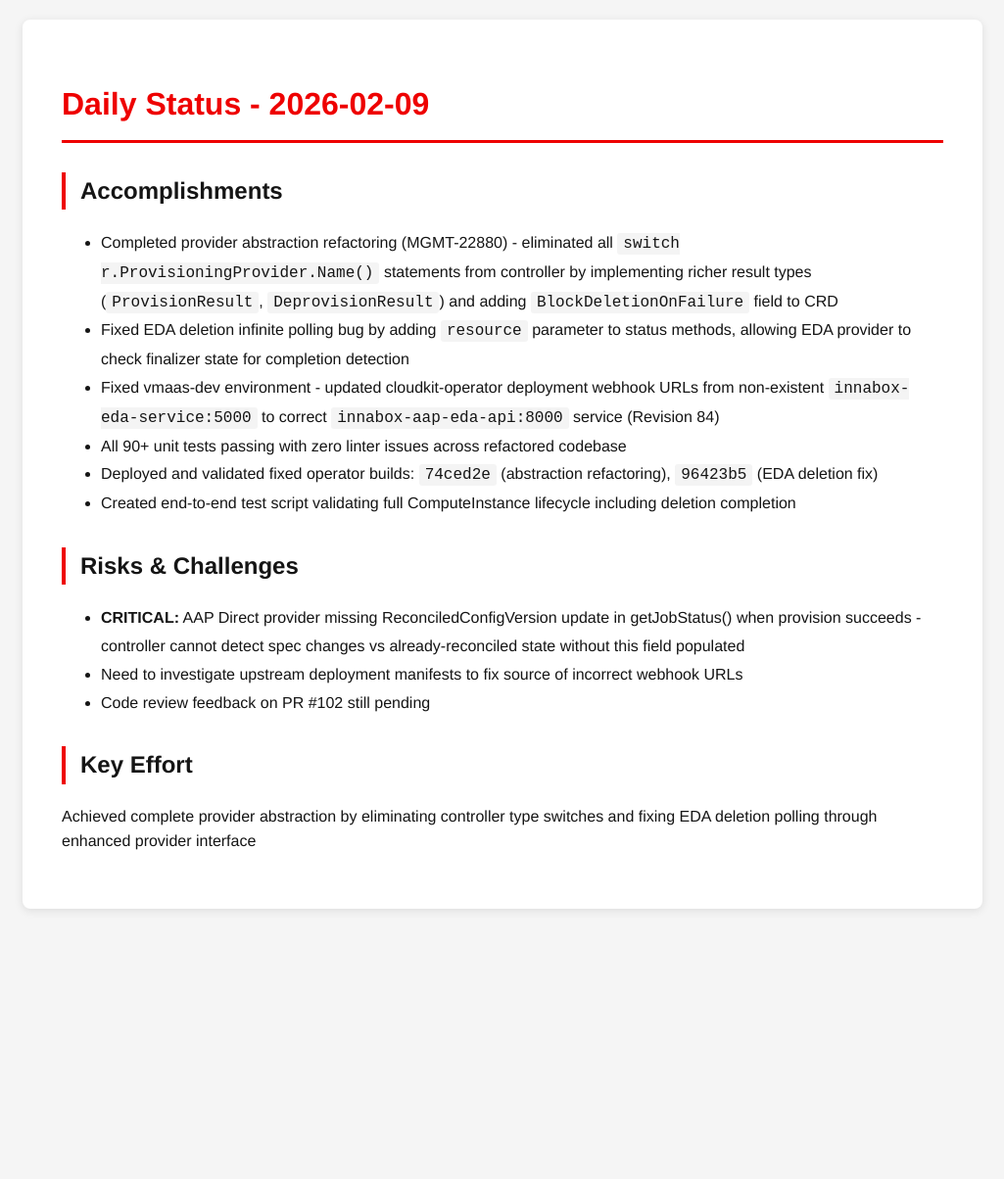
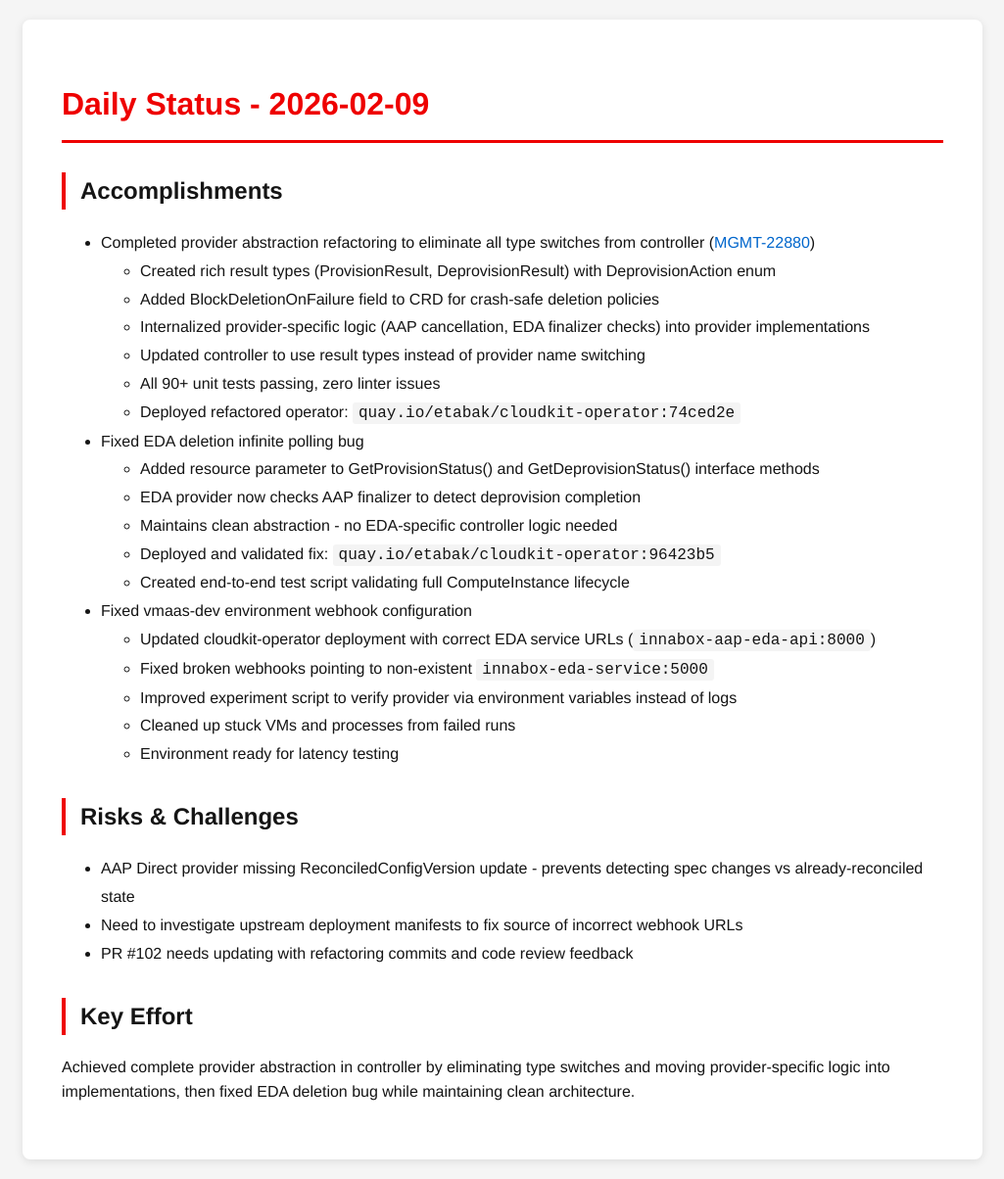
Before and after one commit to tzvatot/daily-status, a Jekyll site: the page built from 2026-02-09.md, in a window 1280 px wide. Shown: the whole page at 98% size, without its empty margins (127-1152 px from the left). Built offline with Jekyll 4.4.1, drawn with Linux system fonts in a browser that asks for light colours; before the commit the page ends 948 px from its top, so only the background shows below that.

Commit message:
Daily status update - 2026-02-09

```diff
--- a/2026-02-09.md
+++ b/2026-02-09.md
@@ -7,17 +7,30 @@ date: 2026-02-09
 # Daily Status - 2026-02-09
 
 ## Accomplishments
-- Completed provider abstraction refactoring (MGMT-22880) - eliminated all `switch r.ProvisioningProvider.Name()` statements from controller by implementing richer result types (`ProvisionResult`, `DeprovisionResult`) and adding `BlockDeletionOnFailure` field to CRD
-- Fixed EDA deletion infinite polling bug by adding `resource` parameter to status methods, allowing EDA provider to check finalizer state for completion detection
-- Fixed vmaas-dev environment - updated cloudkit-operator deployment webhook URLs from non-existent `innabox-eda-service:5000` to correct `innabox-aap-eda-api:8000` service (Revision 84)
-- All 90+ unit tests passing with zero linter issues across refactored codebase
-- Deployed and validated fixed operator builds: `74ced2e` (abstraction refactoring), `96423b5` (EDA deletion fix)
-- Created end-to-end test script validating full ComputeInstance lifecycle including deletion completion
+- Completed provider abstraction refactoring to eliminate all type switches from controller ([MGMT-22880](https://issues.redhat.com/browse/MGMT-22880))
+  - Created rich result types (ProvisionResult, DeprovisionResult) with DeprovisionAction enum
+  - Added BlockDeletionOnFailure field to CRD for crash-safe deletion policies
+  - Internalized provider-specific logic (AAP cancellation, EDA finalizer checks) into provider implementations
+  - Updated controller to use result types instead of provider name switching
+  - All 90+ unit tests passing, zero linter issues
+  - Deployed refactored operator: `quay.io/etabak/cloudkit-operator:74ced2e`
+- Fixed EDA deletion infinite polling bug
+  - Added resource parameter to GetProvisionStatus() and GetDeprovisionStatus() interface methods
+  - EDA provider now checks AAP finalizer to detect deprovision completion
+  - Maintains clean abstraction - no EDA-specific controller logic needed
+  - Deployed and validated fix: `quay.io/etabak/cloudkit-operator:96423b5`
+  - Created end-to-end test script validating full ComputeInstance lifecycle
+- Fixed vmaas-dev environment webhook configuration
+  - Updated cloudkit-operator deployment with correct EDA service URLs (`innabox-aap-eda-api:8000`)
+  - Fixed broken webhooks pointing to non-existent `innabox-eda-service:5000`
+  - Improved experiment script to verify provider via environment variables instead of logs
+  - Cleaned up stuck VMs and processes from failed runs
+  - Environment ready for latency testing
 
 ## Risks & Challenges
-- **CRITICAL:** AAP Direct provider missing ReconciledConfigVersion update in getJobStatus() when provision succeeds - controller cannot detect spec changes vs already-reconciled state without this field populated
+- AAP Direct provider missing ReconciledConfigVersion update - prevents detecting spec changes vs already-reconciled state
 - Need to investigate upstream deployment manifests to fix source of incorrect webhook URLs
-- Code review feedback on PR #102 still pending
+- PR #102 needs updating with refactoring commits and code review feedback
 
 ## Key Effort
-Achieved complete provider abstraction by eliminating controller type switches and fixing EDA deletion polling through enhanced provider interface
+Achieved complete provider abstraction in controller by eliminating type switches and moving provider-specific logic into implementations, then fixed EDA deletion bug while maintaining clean architecture.
```
